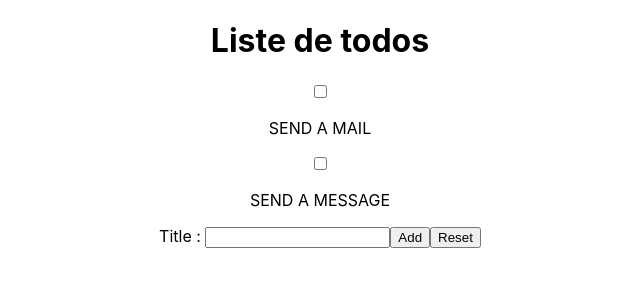
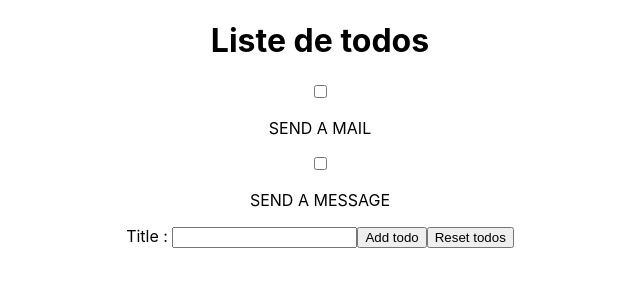
Before and after one commit to AmauryGranvillain/TodoApplication, a React (Create React App) app: page / in a window 1280 px wide. Shown: the top 300 px of the page, without its empty margins (320-960 px from the left). Built offline with nearby package versions, Linux system fonts and the light colour scheme.

Commit message:
Debug Context

```diff
--- a/src/TodoContainer.js
+++ b/src/TodoContainer.js
@@ -9,24 +9,21 @@ class TodoContainer extends React.Component{
 
         this.state = {
             todoList: todoList,
-            addTodo : this.addTodo,
-            resetTodo : this.resetTodo
+            addTodo : TodoContext.addTodo,
+            resetTodo : TodoContext.resetTodo
         }
-
-        this.addTodo = this.addTodo.bind(this);
-        this.resetTodo = this.resetTodo.bind(this);
     }
-
-    addTodo(title, event){
-        this.setState((prevState) => ({
-            todoList: [...prevState.todos, {title: title, isDone: false}]
-        }));
-        event.preventDefault();
-    }
-
-    resetTodo(event){
-         this.setState({todoList : []});
-         event.preventDefault();
+    componentDidMount(){
+        this.setState({
+            addTodo: (title) => {
+                this.setState({
+                    todoList: [...this.state.todoList, {title: title, isDone: false}]
+                });
+            },
+            resetTodo: () => {
+                this.setState({todoList : []});
+            }
+        })
     }
 
     render() {
--- a/src/TodoContext.js
+++ b/src/TodoContext.js
@@ -11,6 +11,6 @@ export const todoList = [{
 
 export const TodoContext =  React.createContext({
     todoList,
-    addTodo: (title,event) => {},
-    resetTodo: (event) => {}
+    addTodo: (title) => {},
+    resetTodo: () => {}
 })
--- a/src/TodoForm.js
+++ b/src/TodoForm.js
@@ -14,11 +14,8 @@ class TodoForm extends React.Component{
     handleChangeTitle(event){
         this.setState({title: event.target.value});
     }
-    handleSubmit(event, addTodo){
+    handleSubmit(event){
         event.preventDefault();
-        console.log(event);
-        addTodo(this.state.title);
-
     }
     resetSubmit(event){
         event.preventDefault();
@@ -30,13 +27,13 @@ class TodoForm extends React.Component{
              {
                  ({addTodo, resetTodo}) => {
                      return(
-                        <form onSubmit={(e) => this.handleSubmit(e, addTodo)}>
+                        <div>
                             <label>
                                 Title : <input type="text" value={this.state.title} onChange={this.handleChangeTitle}/>
                             </label>
-                            <input type="submit" value="Add"/>
-                            <input type="submit" value="Reset" onClick={(e) => {resetTodo(e)}}/>
-                        </form>
+                            <button onClick={(e) => {addTodo(this.state.title)}}>Add todo</button>
+                            <button onClick={(e) => {resetTodo(e)}}>Reset todos</button>
+                        </div>
                      )
                  }
 
```
